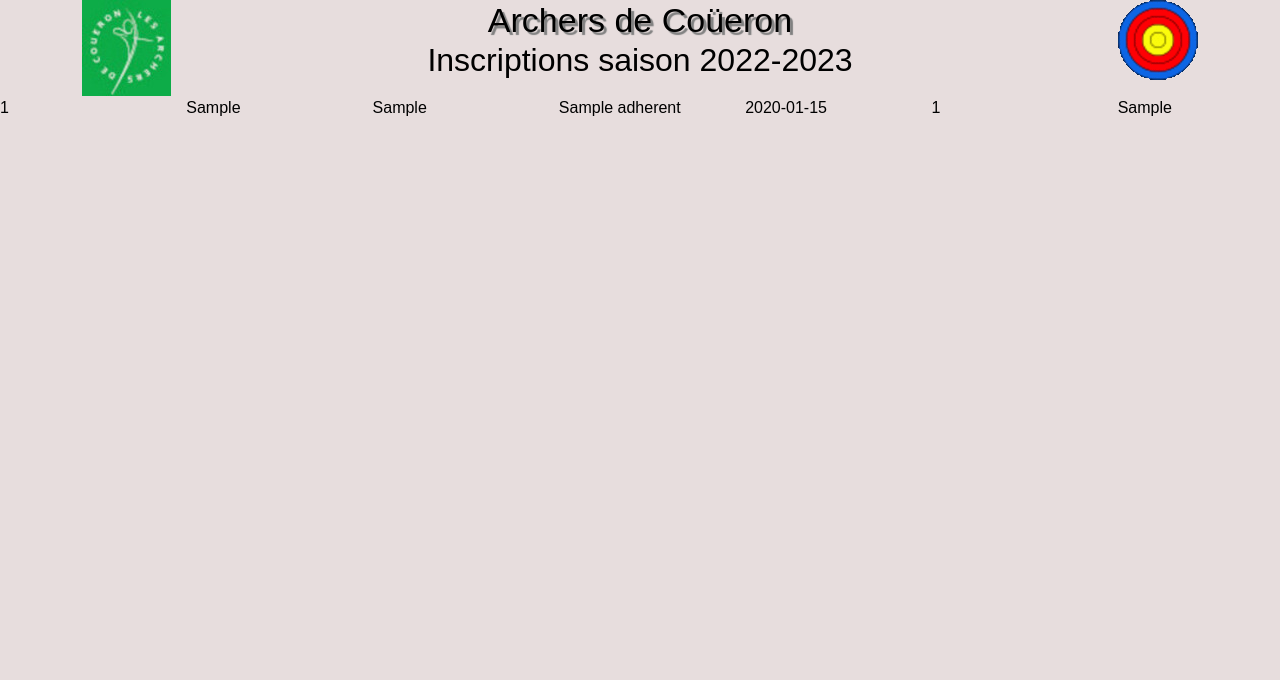
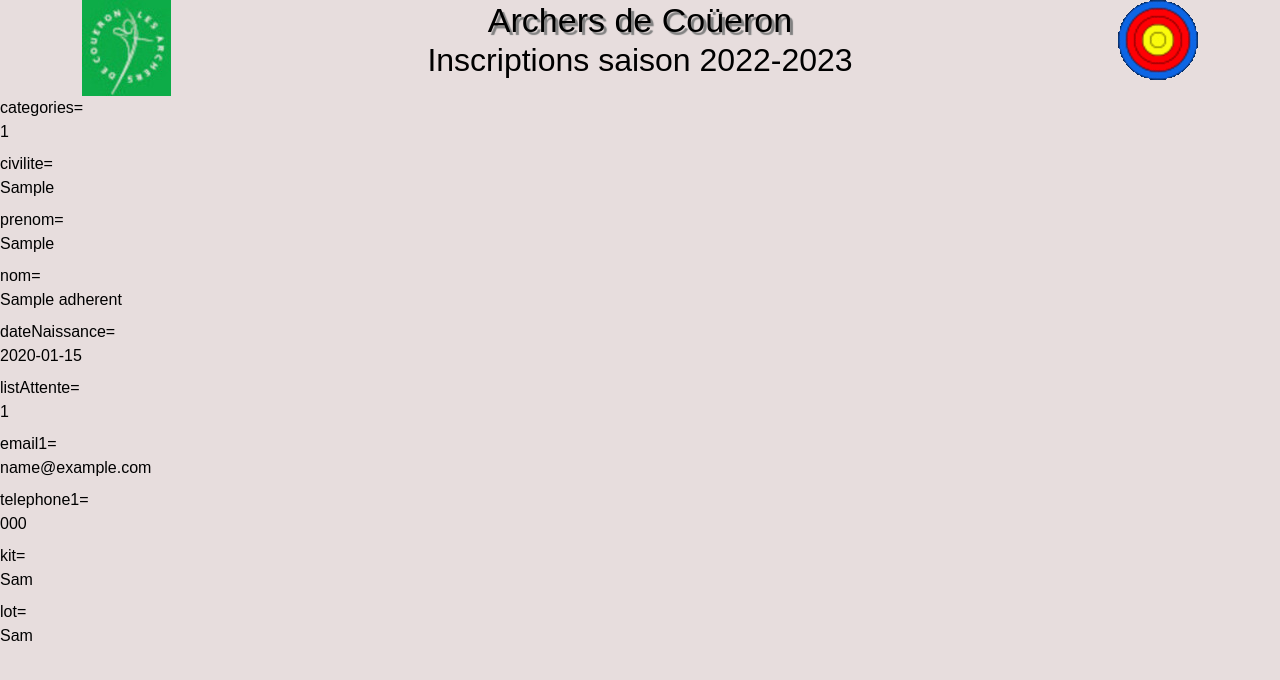
Before and after one commit to jiemeb/archerscoueronnais, a PHP site: page /administration/lecture_all.php in a window 1280 px wide. Shown: the top 680 px of the page. Run offline with PHP 8.4, Linux system fonts and the light colour scheme; the visitor is signed in with stand-in values (Sample User, id 1); tables that the repository leaves empty hold one stand-in row (values such as "Sample post").

Commit message:
16/06/2022

```diff
--- a/administration/archer.php
+++ b/administration/archer.php
@@ -8,9 +8,9 @@
 
 
 <?php
-$arrayValueFixe  = array ("categories", "civilite", "prenom", "nom","dateNaissance", "listAttente" ) ;
+$arrayValueFixe  = array ("categories", "civilite", "prenom", "nom","dateNaissance", "listAttente","email1","telephone1","kit","lot" ) ;
 // Valeur a éditer
-$arrayValue= array("email1","telephone1","dossier" ,"certificat", "lateralite", "arc" ,"chequeKit"  ,"chequeCotisation");
+$arrayValue= array("dossier" ,"certificat", "lateralite", "arc" ,"chequeKit"  ,"chequeCotisation");
 
 if(isset($_SESSION['authorized']))
 {
--- a/administration/lecture_all.php
+++ b/administration/lecture_all.php
@@ -10,8 +10,31 @@
 <?php
 if(isset($_SESSION['authorized']))
 {
+  $arrayValueFixe  = array ("categories", "civilite", "prenom", "nom","dateNaissance", "listAttente","email1","telephone1","kit","lot" ) ;
 
-	 $sql = "SELECT   categories, civilite, prenom, nom,dateNaissance, listAttente ,dossier  from adherents order by dateNaissance desc " ;
+  if(isset($_GET['nbLigne']))
+  {
+    $_SESSION['nbLigne'] = $_GET['nbLigne'] ;
+  }
+  if(isset ($_SESSION['nbLigne']))
+   {
+    $nbLigne=(int)$_SESSION['nbLigne'];
+  }
+  else
+  {
+  $nbLigne=9 ;
+  }
+
+  $elementsFixe = "";
+  foreach($arrayValueFixe as $element)
+  {
+
+  if (empty($elementsFixe))
+  $elementsFixe =$element." ";
+  else
+  $elementsFixe =$elementsFixe.",".$element." ";
+  }
+	 $sql = "SELECT   ".$elementsFixe."  from adherents order by dateNaissance desc " ;
 
 
 
@@ -21,51 +44,33 @@
 $req = mysqli_query($connexion,$sql) or die('Erreur SQL !<br>'.$sql.'<br>'.mysql_error());
 
 // on fait une boucle qui va faire un tour pour chaque enregistrement
+//echo "<label class='form-label'>element par ligne</label>" ;
+//echo "<input type='text' name=nnLigne id='nbLigne' class='form-control' value=".$nbligne." >";
 
 while($data = mysqli_fetch_assoc($req))
     {
-	  echo '<div class="row">';
-		echo'		<div class="col-md">';
-		echo'					<div class="mb-2"> ';
-		echo  $data['categories'] ;
-		echo'					</div> ';
-		echo'				</div> ';
 
-		echo'		<div class="col-md">';
-		echo'					<div class="mb-2"> ';
-		echo $data['civilite']			;
-		echo'					</div> ';
-		echo'				</div> ';
+    $i=0;
 
-		echo'		<div class="col-md">';
-		echo'					<div class="mb-2"> ';
-		echo $data['prenom']			;
-		echo'					</div> ';
-		echo'				</div> ';
+	  echo '<div class="row" >';
 
-		echo'		<div class="col-md">';
-		echo'					<div class="mb-2"> ';
-		echo $data['nom']			;
-		echo'					</div> ';
-		echo'				</div> ';
 
-		echo'		<div class="col-md">';
-		echo'					<div class="mb-2"> ';
-		echo $data['dateNaissance']			;
-		echo'					</div> ';
-		echo'				</div> ';
+    foreach($arrayValueFixe as $element)
+    {
+   	 if (!($i%$nbLigne))
+   	 {   echo "</div>";
+   		 echo "<div class='row'>";
+   	 }
 
-		echo'		<div class="col-md">';
-		echo'					<div class="mb-2"> ';
-		echo $data['listAttente']			;
-		echo'					</div> ';
-		echo'				</div> ';
+    $i++;
+   echo "<div class='col-md'>";
+   echo "	<div class='mb-2'>";
+      echo "<label class='form-label'>".$element."=</label>" ;
+  echo  $data[$element] ;
+   echo "	</div> ";
+   echo "</div> ";
 
-    echo'		<div class="col-md">';
-    echo'					<div class="mb-2"> ';
-    echo $data['dossier']			;
-    echo'					</div> ';
-    echo'				</div> ';
+    }
 
 		echo '</Div>';
     }
```
